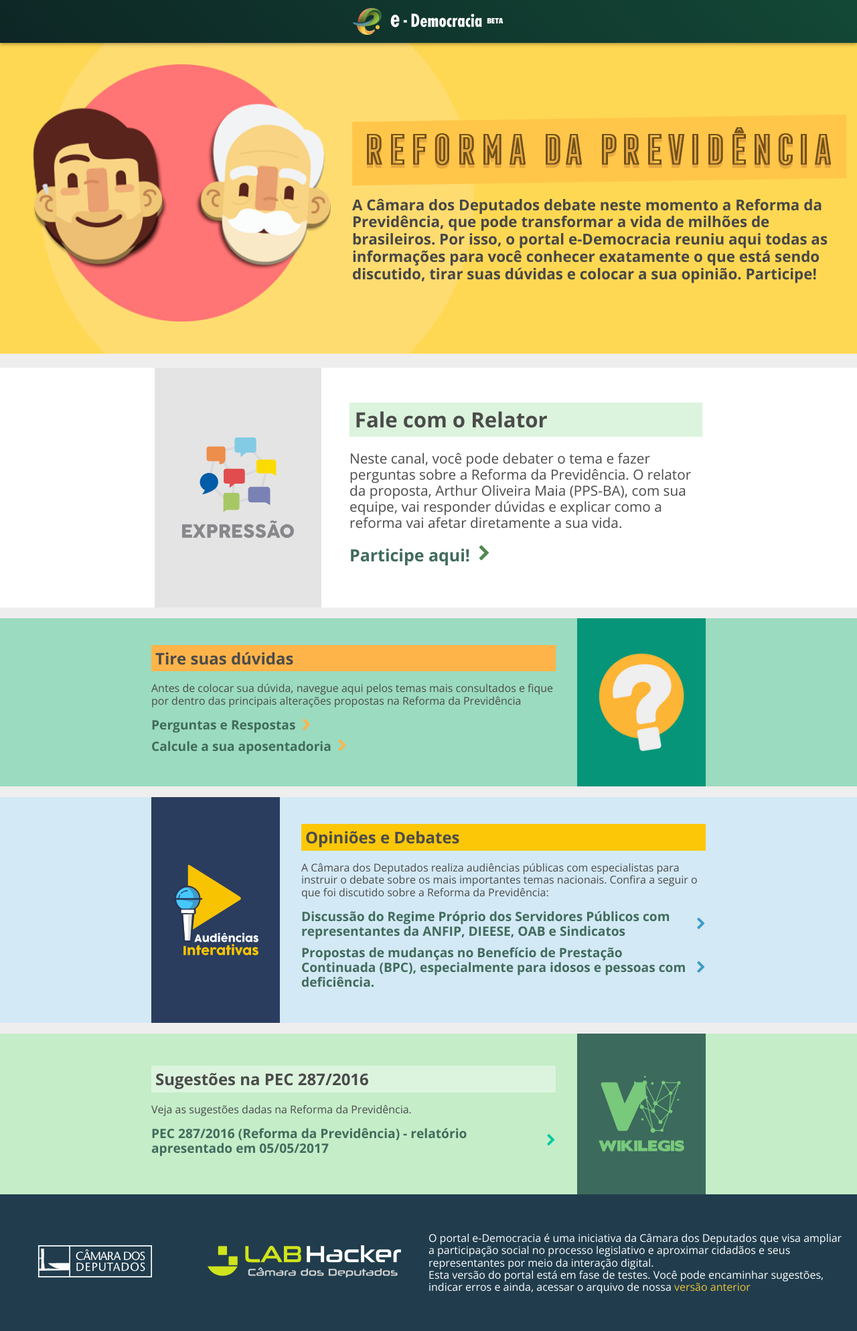
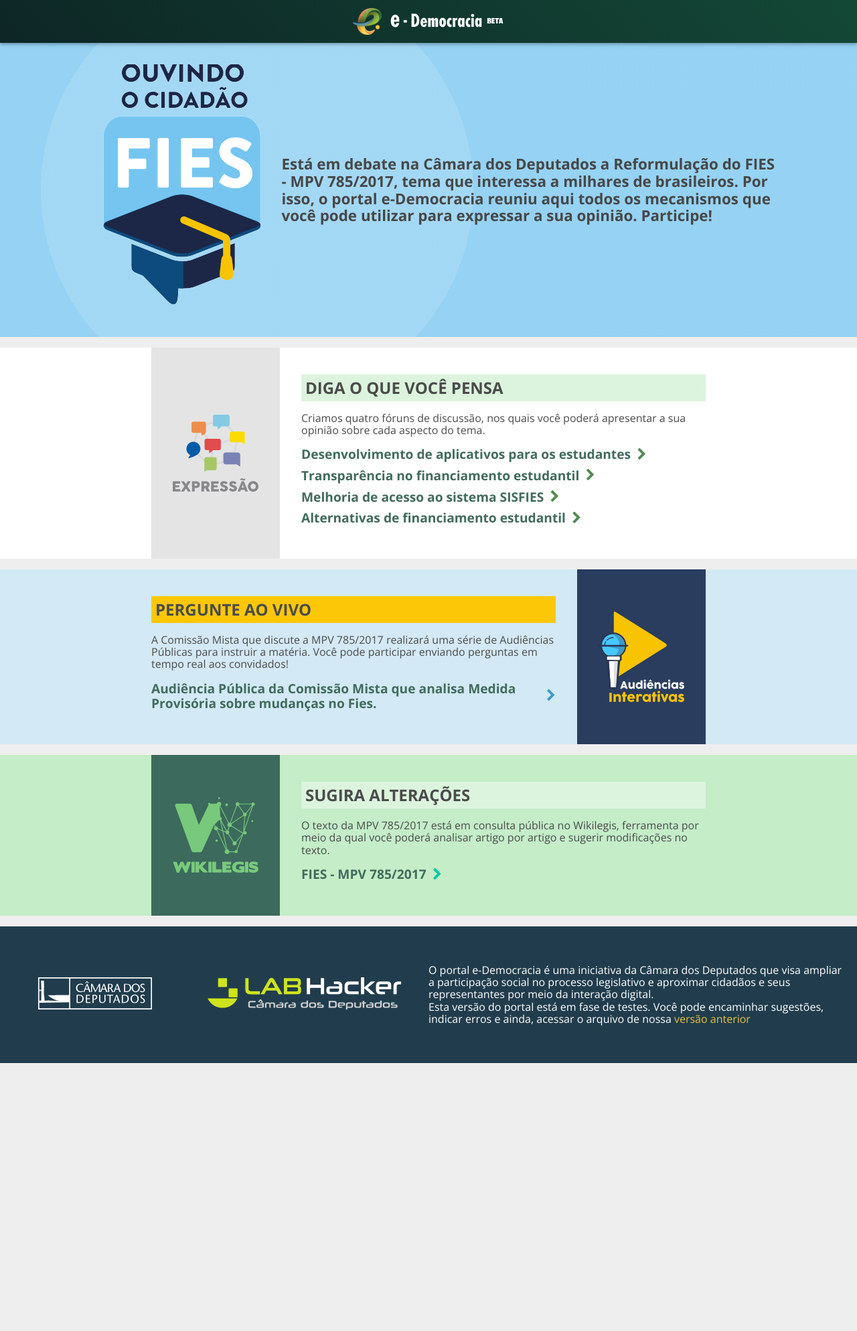
Before and after one commit to labhackercd/hotsite-edemocracia, a Jekyll site: the page built from index.html, in a window 1280 px wide. Shown: the whole page at 67% size. Built offline with Jekyll 4.4.1, drawn with Linux system fonts in a browser that asks for light colours; after the commit the page ends 1587 px from its top, so only the background shows below that.

Commit message:
:art: new hotsite to FIES

```diff
--- a/_data/data.yml
+++ b/_data/data.yml
@@ -1,37 +1,31 @@
 - class: expressao
-  title: Fale com o Relator
-  text: Neste canal, você pode debater o tema e fazer perguntas sobre a Reforma da Previdência. O relator da proposta, Arthur Oliveira Maia (PPS-BA), com sua equipe, vai responder dúvidas e explicar como a reforma vai afetar diretamente a sua vida.
+  title: DIGA O QUE VOCÊ PENSA
+  text: Criamos quatro fóruns de discussão, nos quais você poderá apresentar a sua opinião sobre cada aspecto do tema.
   image_name: logo-expressao.svg
   links:
-    - link_text: Participe aqui!
-      link_url: \#
-
-- class: faq
-  title: Tire suas dúvidas
-  text: Antes de colocar sua dúvida, navegue aqui pelos temas mais consultados e fique por dentro das principais alterações propostas na Reforma da Previdência
-  image_name: logo-faq.png
-  links:
-    - link_text: Perguntas e Respostas
-      link_url: /previdencia/faq/
-    - link_text: Calcule a sua aposentadoria
-      link_url: \#
+    - link_text: Desenvolvimento de aplicativos para os estudantes
+      link_url: /expressao/t/desenvolvimento-de-aplicativos-para-os-estudantes/44882
+    - link_text: Transparência no financiamento estudantil
+      link_url: /expressao/t/transparencia-no-financiamento-estudantil/44881
+    - link_text: Melhoria de acesso ao sistema SISFIES
+      link_url: /expressao/t/melhorias-de-acesso-ao-sistema-sisfies/44880
+    - link_text: Alternativas de financiamento estudantil
+      link_url: /expressao/t/alternativas-de-financiamento-estudantil/44879
 
 - class: audiencias
-  title: Opiniões e Debates
+  title: PERGUNTE AO VIVO
   text: >
-    A Câmara dos Deputados realiza audiências públicas com especialistas para instruir o debate sobre os mais importantes temas nacionais. Confira a seguir o que foi discutido sobre a Reforma da Previdência:
+    A Comissão Mista que discute a MPV 785/2017 realizará uma série de Audiências Públicas para instruir a matéria. Você pode participar enviando perguntas em tempo real aos convidados!
   image_name: logo-audiencias.svg
   links:
-    - link_text: Discussão do Regime Próprio dos Servidores Públicos com representantes da ANFIP, DIEESE, OAB e Sindicatos
-      link_url: \#
-    - link_text: Propostas de mudanças no Benefício de Prestação Continuada (BPC), especialmente para idosos e pessoas com deficiência.
-      link_url: \#
+    - link_text: Audiência Pública da Comissão Mista que analisa Medida Provisória sobre mudanças no Fies.
+      link_url: /audiencias/sala/363
 
 - class: wikilegis
-  title: Sugestões na PEC 287/2016
+  title: SUGIRA ALTERAÇÕES
   text: >
-    Veja as sugestões dadas na Reforma da Previdência.
+    O texto da MPV 785/2017 está em consulta pública no Wikilegis, ferramenta por meio da qual você poderá analisar artigo por artigo e sugerir modificações no texto.
   image_name: logo-wikilegis.svg
   links:
-    - link_text: PEC 287/2016 (Reforma da Previdência) - relatório apresentado em 05/05/2017
-      link_url: \#
+    - link_text: FIES - MPV 785/2017
+      link_url: /wikilegis/bill/79
--- a/assets/sass/content/_content.scss
+++ b/assets/sass/content/_content.scss
@@ -33,13 +33,13 @@
   align-items: center;
   flex-direction: column;
   padding: 2em 1em;
-  background-color: #ffd853;
-  background: radial-gradient(circle at left 50% top 30%, #ffdc70 50%, #ffd853 0);
+  background-color: #75c5f0;
+  background: radial-gradient(circle at left 50% top 30%, hsla(201, 80%, 80%, 1) 50%, hsla(201, 80%, 77%, 1) 0);
 
   @media screen and (min-width: 860px) {
     flex-direction: row;
-    background-color: #ffd853;
-    background: radial-gradient(circle at left 30vw top 50%, #ffdc70 35%, #ffd853 0);
+    background-color: #75c5f0;
+    background: radial-gradient(circle at left 30vw top 50%, hsla(201, 80%, 80%, 1) 35%, hsla(201, 80%, 77%, 1) 0);
   }
 }
 
@@ -80,10 +80,8 @@
   align-items: center;
 }
 
-.banner-wrapper {
-  &:first-of-type {
-    font-size: 1.3em;
-  }
+.content-banners {
+  padding-bottom: 1rem;
 }
 
 .banner-container {
--- a/index.html
+++ b/index.html
@@ -12,12 +12,12 @@
 
   <div class="main-banner">
     <div class="site-logo-wrapper">
-      <img class="site-logo" src="{{site.baseurl}}/assets/images/logo-site.png" alt="Dois personagens estilizados ao lado um do outro, um mais novo e um mais velho." >
+      <img class="site-logo" src="{{site.baseurl}}/assets/images/ouvindo-o-cidadao-1.png" alt="Ouvindo o cidadão - FIES" >
     </div>
     <div class="main-banner__content">
-      <img class="main-banner__title" src="{{site.baseurl}}/assets/images/titulo.png" alt="Reforma da Previdência"></img>
+      <!-- <img class="main-banner__title" src="{{site.baseurl}}/assets/images/ouvindo-o-cidadao-2.png" alt="Ouvindo o cidadão - FIES"></img> -->
       <p class="main-banner__text">
-        A Câmara dos Deputados debate neste momento a Reforma da Previdência, que pode transformar a vida de milhões de brasileiros. Por isso, o portal e-Democracia reuniu aqui todas as informações para você conhecer exatamente o que está sendo discutido, tirar suas dúvidas e colocar a sua opinião. Participe!
+         Está em debate na Câmara dos Deputados a Reformulação do FIES - MPV 785/2017, tema que interessa a milhares de brasileiros. Por isso, o portal e-Democracia reuniu aqui todos os mecanismos que você pode utilizar para expressar a sua opinião. Participe!
       </p>
     </div>
   </div>
```
Also changed, not shown: assets/images/ouvindo-o-cidadao-1.png (added), assets/images/ouvindo-o-cidadao-2.png (added).
